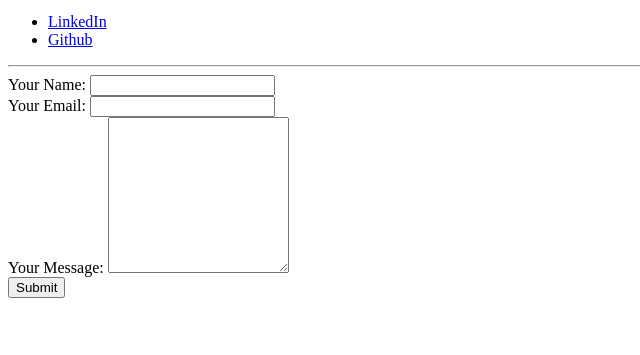
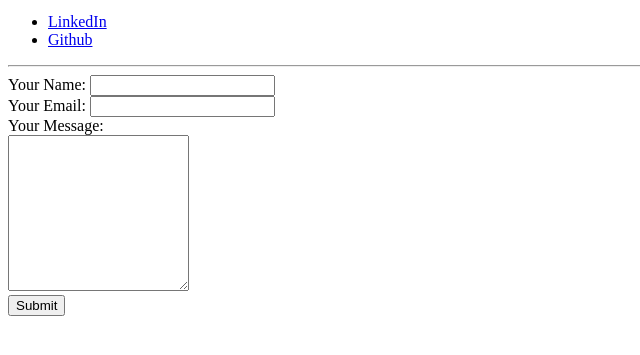
Before and after one commit to def98/unofficial-personal-website, a plain HTML site: page contactInfo.html in a window 1280 px wide. Shown: the part 101-456 px from the top of the page, without its empty margins (0-640 px from the left). Drawn offline with Linux system fonts and the light colour scheme.

Commit message:
clean up

```diff
--- a/contactInfo.html
+++ b/contactInfo.html
@@ -19,9 +19,9 @@
         <input type="text"><br>
         <label>Your Email:</label>
         <input type="text"><br>
-        <label>Your Message:</label>
-        <textarea name="name" rows="10" col="10"></textarea><br>
-        <input type="submit">
+        <label>Your Message:</label><br>
+        <textarea name="yourMessage" rows="10" col="10"></textarea><br>
+        <input type="submit" name="">
     </form>
 </body>
 </html>
```
Also changed, not shown: hobbies.html (+2 -0 lines).
